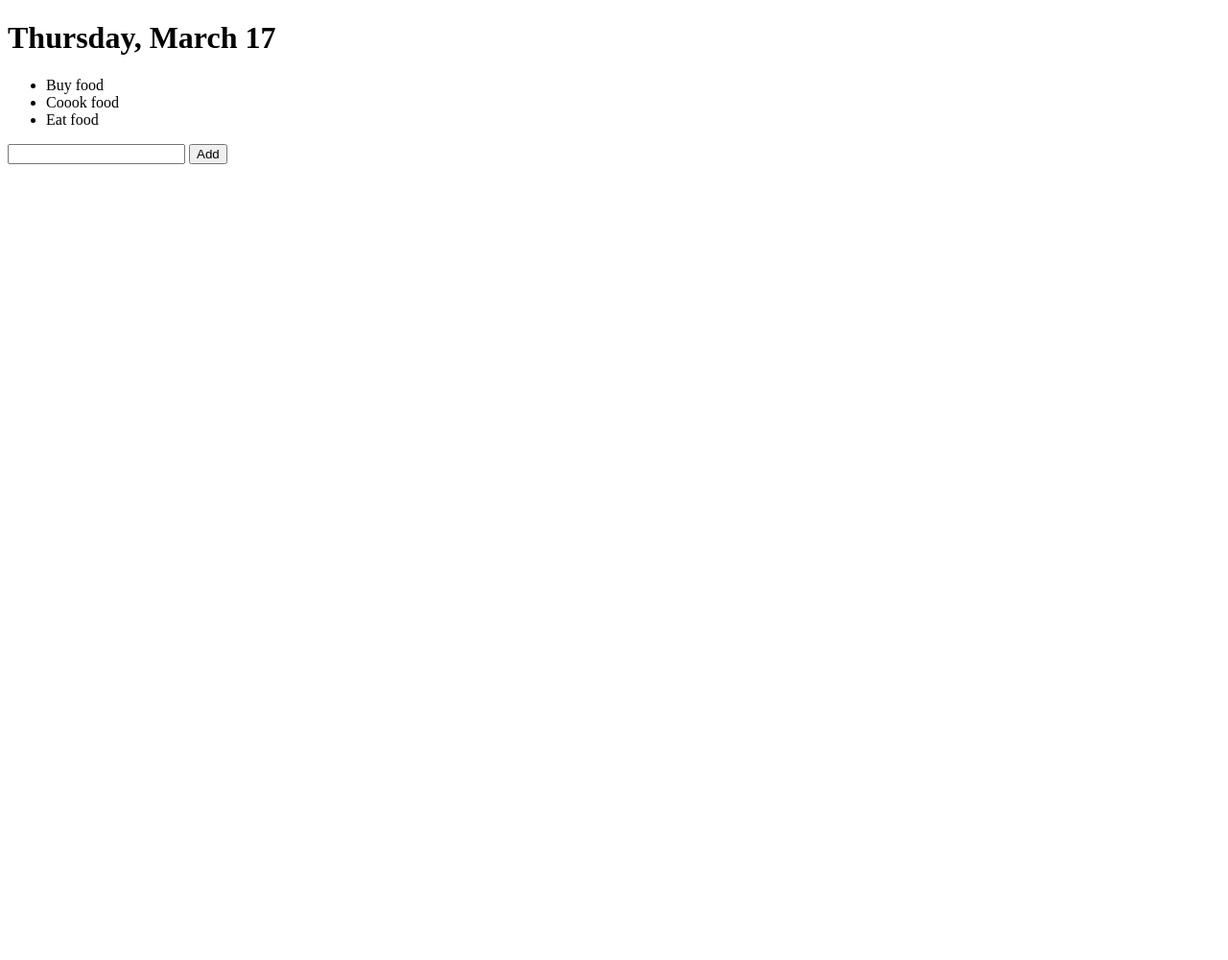
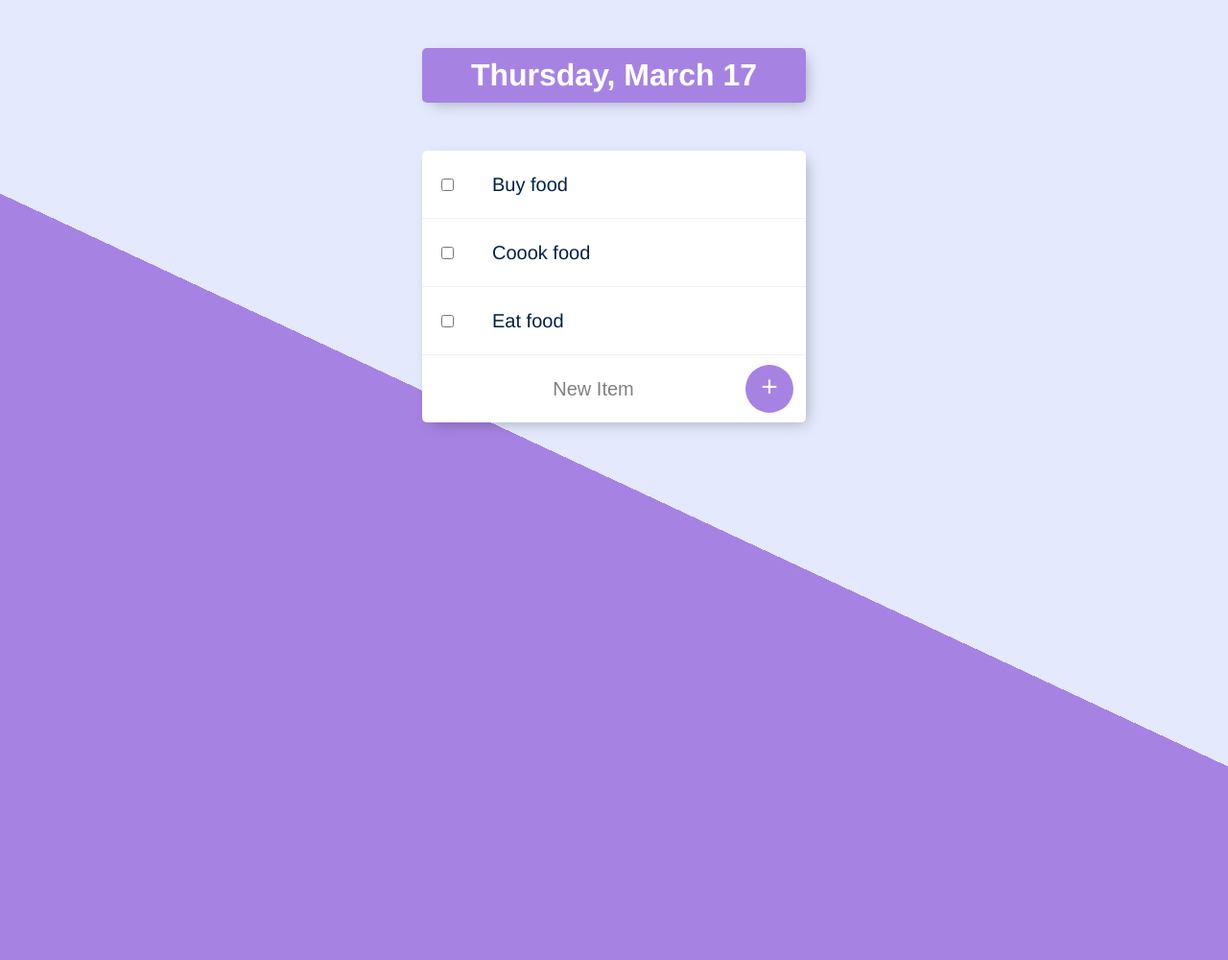
Before and after one commit to JustinRoesner/Project-Odin, a Node server app: page / in a window 1280 px wide. Shown: the whole page at 96% size. Before the commit the page ends 171 px from the top, so only its background shows below. Run offline with Node 20, Linux system fonts and the light colour scheme.

Commit message:
add styling

```diff
--- a/todolist-v1/app.js
+++ b/todolist-v1/app.js
@@ -3,25 +3,26 @@ const bodyParser = require("body-parser");
 
 const app = express();
 
-var items = ["Buy food", "Coook food", "Eat food"];
+let items = ["Buy food", "Coook food", "Eat food"];
 
 app.set("view engine", "ejs");
 
-app.use(bodyParser.urlencoded({extended: true}));
+app.use(bodyParser.urlencoded({ extended: true }));
+app.use(express.static("public"));
 
-app.get("/", function(req, res){
-    var today = new Date();
+app.get("/", function (req, res) {
+    let today = new Date();
 
-    var options = {
+    let options = {
         weekday: "long",
         day: "numeric",
         month: "long"
     }
 
-    var day = today.toLocaleDateString("en-US", options);
+    let day = today.toLocaleDateString("en-US", options);
 
-    //var day = "";
-    //var currentDay = today.getDay();
+    //let day = "";
+    //let currentDay = today.getDay();
     /*
     switch (currentDay) {
         case 0:
@@ -66,12 +67,12 @@ app.get("/", function(req, res){
         //res.sendFile(__dirname + "/index.html");
     }
     */
-    res.render("list", {kindOfDay: day, newListItems: items});
+    res.render("list", { kindOfDay: day, newListItems: items });
 });
 
-app.post("/", function(req, res){
+app.post("/", function (req, res) {
     //newItem is the name of input text
-    var item = req.body.newItem;
+    let item = req.body.newItem;
 
     items.push(item);
 
@@ -81,6 +82,6 @@ app.post("/", function(req, res){
     console.log(item);
 });
 
-app.listen(3000, function(){
+app.listen(3000, function () {
     console.log("Server started on port 3000");
 });
--- /dev/null
+++ b/todolist-v1/public/css/styles.css
@@ -0,0 +1,96 @@
+html {
+  background-color: #E4E9FD;
+  background-image: -webkit-linear-gradient(65deg, #A683E3 50%, #E4E9FD 50%);
+  min-height: 1000px;
+  font-family: 'helvetica neue';
+}
+
+h1 {
+  color: #fff;
+  padding: 10px;
+}
+
+.box {
+  max-width: 400px;
+  margin: 50px auto;
+  background: white;
+  border-radius: 5px;
+  box-shadow: 5px 5px 15px -5px rgba(0, 0, 0, 0.3);
+}
+
+#heading {
+  background-color: #A683E3;
+  text-align: center;
+}
+
+.item {
+  min-height: 70px;
+  display: flex;
+  align-items: center;
+  border-bottom: 1px solid #F1F1F1;
+}
+
+.item:last-child {
+  border-bottom: 0;
+}
+
+input:checked+p {
+  text-decoration: line-through;
+  text-decoration-color: #A683E3;
+}
+
+input[type="checkbox"] {
+  margin: 20px;
+}
+
+p {
+  margin: 0;
+  padding: 20px;
+  font-size: 20px;
+  font-weight: 200;
+  color: #00204a;
+}
+
+form {
+  text-align: center;
+  margin-left: 20px;
+}
+
+button {
+  min-height: 50px;
+  width: 50px;
+  border-radius: 50%;
+  border-color: transparent;
+  background-color: #A683E3;
+  color: #fff;
+  font-size: 30px;
+  padding-bottom: 6px;
+  border-width: 0;
+}
+
+input[type="text"] {
+  text-align: center;
+  height: 60px;
+  top: 10px;
+  border: none;
+  background: transparent;
+  font-size: 20px;
+  font-weight: 200;
+  width: 313px;
+}
+
+input[type="text"]:focus {
+  outline: none;
+  box-shadow: inset 0 -3px 0 0 #A683E3;
+}
+
+::placeholder {
+  color: grey;
+  opacity: 1;
+}
+
+footer {
+  color: white;
+  color: rgba(0, 0, 0, 0.5);
+  text-align: center;
+}
--- a/todolist-v1/views/list.ejs
+++ b/todolist-v1/views/list.ejs
@@ -1,39 +1,47 @@
 <!DOCTYPE html>
 <html lang="en">
+
 <head>
     <meta charset="UTF-8">
     <meta http-equiv="X-UA-Compatible" content="IE=edge">
     <meta name="viewport" content="width=device-width, initial-scale=1.0">
     <title>To Do List</title>
+    <link rel="stylesheet" href="css/styles.css">
 </head>
+
 <body>
 
-    <h1> <%= kindOfDay %> </h1>
+    <div class="box" id="heading">
+        <h1>
+            <%= kindOfDay %>
+        </h1>
+    </div>
 
-    <ul>
-        <!-- <li>Buy Food</li> -->
-        <!-- <li>Cook Food</li> -->
-        <!-- <li>Eat Food</li> -->
+    <div class="box">
+        <% for (var i=0; i<newListItems.length; i++){ %>
+            <div class="item">
+                <input type="checkbox">
+                <p>
+                    <%= newListItems[i] %>
+                </p>
+            </div>
+            <% } %>
 
-        <% for (var i=0; i<newListItems.length; i++){ %>
-            <li><%= newListItems[i] %></li>
-        <% } %>
 
-    </ul>
+                <form class="item" action="/" method="post">
+                    <input type="text" name="newItem" placeholder="New Item" autocomplete="off">
+                    <button type="submit" name="button">+</button>
+                </form>
 
-    <form class="" action="/" method="post">
-
-        <input type="text" name="newItem">
-
-        <button type="submit" name="button">Add</button>
-    </form>
+    </div>
 
 
 
     <!-- <% if (kindOfDay === "Saturday" || kindOfDay === "Sunday") { %> -->
-        <!-- <h1 style="color: purple"><%= kindOfDay %> List</h1> -->
+    <!-- <h1 style="color: purple"><%= kindOfDay %> List</h1> -->
     <!-- <% } else { %> -->
-        <!-- <h1 style="color: blue"><%= kindOfDay %> List</h1> -->
+    <!-- <h1 style="color: blue"><%= kindOfDay %> List</h1> -->
     <!-- <% } %> -->
 </body>
+
 </html>
```
